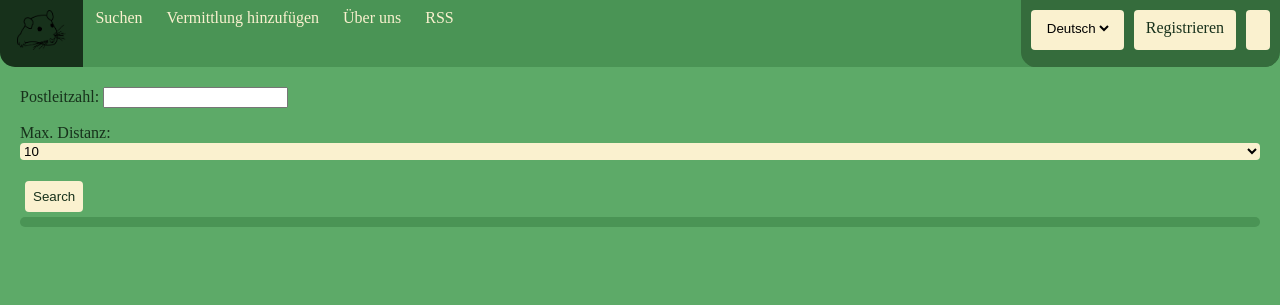
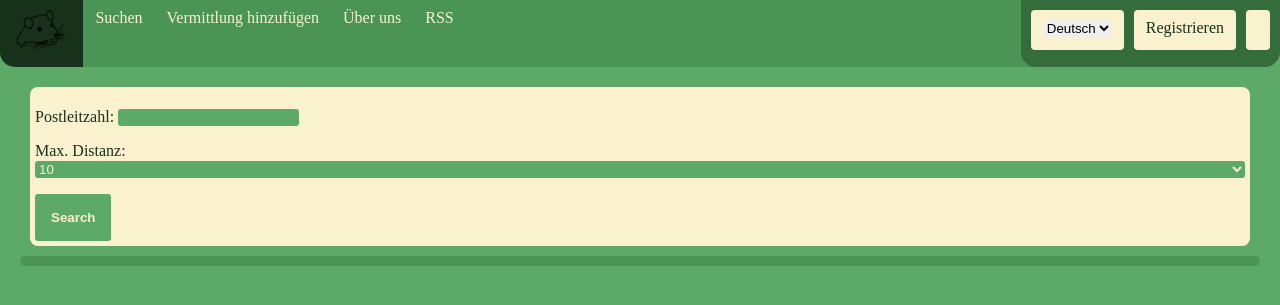
Before and after one commit to moan0s/notfellchen, a Django app: page /suchen/ in a window 1280 px wide. Shown: the top 305 px of the page. Run offline with Django 5.2, Linux system fonts and the light colour scheme; data that the repository does not hold is empty; parts of the project's set-up code (start-up, migrations or seed data) failed here and were passed over.

Commit message:
feat: use card form for search

```diff
--- a/src/fellchensammlung/static/fellchensammlung/css/styles.css
+++ b/src/fellchensammlung/static/fellchensammlung/css/styles.css
@@ -115,7 +115,6 @@ select, .button {
     border: none;
     border-radius: 4px;
     opacity: 1;
-    background-color: var(--secondary-light-one);
 }
 
 .header-right select.option {
@@ -551,3 +550,13 @@ textarea {
 .info {
     border: rgba(17, 58, 224, 0.51) 4px solid;
 }
+
+.form-search {
+    select, input {
+        background-color: var(--primary-light-one);
+        color: var(--text-one);
+        border-radius: 3px;
+        border: none;
+    }
+
+}
--- a/src/fellchensammlung/templates/fellchensammlung/search.html
+++ b/src/fellchensammlung/templates/fellchensammlung/search.html
@@ -2,12 +2,12 @@
 {% load i18n %}
 
 {% block content %}
-    <form method="post">
+    <form class="form-search card" method="post">
         {% csrf_token %}
         <input type="hidden" name="longitude" maxlength="200" id="longitude">
         <input type="hidden" name="latitude" maxlength="200" id="latitude">
         {{ search_form.as_p }}
-        <input class="btn2" type="submit" value="Search" name="search">
+        <input class="btn" type="submit" value="Search" name="search">
     </form>
     {% include "fellchensammlung/lists/list-adoption-notices.html" %}
 {% endblock %}
```
